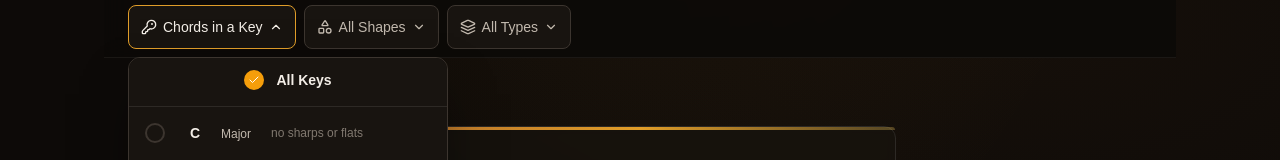
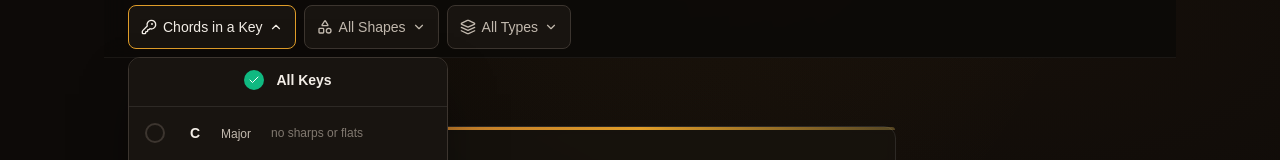
Before and after one commit to randysoller/onspace-9bg96c-13939, a React (Vite) app: page /chord-setup in a window 1280 px wide. Both pictures are taken after a click on the button "Chords in a Key". Shown: the part 551-711 px from the top of the page. Built offline with nearby package versions, Linux system fonts and the light colour scheme.

Commit message:
Visual edit in OnSpace

```diff
--- a/src/pages/ChordSetup.tsx
+++ b/src/pages/ChordSetup.tsx
@@ -92,13 +92,12 @@ function CheckboxIcon({
   color = 'primary',
 }: {
   checked: boolean;
-  color?: 'primary' | 'emerald' | 'violet' | 'amber';
+  color?: 'primary' | 'emerald' | 'violet';
 }) {
   const colorMap = {
     primary: { bg: 'bg-[hsl(var(--color-primary))]', border: 'border-[hsl(var(--color-primary))]' },
     emerald: { bg: 'bg-emerald-500', border: 'border-emerald-500' },
     violet: { bg: 'bg-violet-500', border: 'border-violet-500' },
-    amber: { bg: 'bg-amber-500', border: 'border-amber-500' },
   };
 
   const colors = colorMap[color];
@@ -140,7 +139,7 @@ function KeySheetContent({
         <div
           className={`size-5 rounded-full border-2 flex items-center justify-center shrink-0 ${
             keyFilter === null
-              ? 'border-amber-500 bg-amber-500'
+              ? 'border-emerald-500 bg-emerald-500'
               : 'border-[hsl(var(--border-default))]'
           }`}
         >
@@ -164,7 +163,7 @@ function KeySheetContent({
           <div
             className={`size-5 rounded-full border-2 flex items-center justify-center shrink-0 ${
               keyFilter?.display === ks.display
-                ? 'border-amber-500 bg-amber-500'
+                ? 'border-emerald-500 bg-emerald-500'
                 : 'border-[hsl(var(--border-default))]'
             }`}
           >
@@ -614,7 +613,7 @@ export default function ChordSetup() {
                   onClick={() => toggleSheet('key')}
                   className={`flex items-center gap-1.5 rounded-lg border px-3 py-2.5 text-sm font-body font-medium transition-all whitespace-nowrap active:scale-95 ${
                     keyFilter
-                      ? 'border-amber-500/50 bg-amber-500/10 text-amber-400'
+                      ? 'border-emerald-500/50 bg-emerald-500/10 text-emerald-400'
                       : activeSheet === 'key'
                       ? 'border-[hsl(var(--color-primary))] bg-[hsl(var(--bg-elevated))] text-[hsl(var(--text-default))]'
                       : 'border-[hsl(var(--border-default))] bg-[hsl(var(--bg-elevated))] text-[hsl(var(--text-subtle))] hover:bg-[hsl(var(--bg-overlay))]'
@@ -813,7 +812,7 @@ export default function ChordSetup() {
                   <>
                     {/* Key Pill */}
                     {keyFilter && (
-                      <div className="flex items-center gap-1.5 rounded-full px-2.5 py-0.5 text-[11px] font-body font-medium bg-amber-500/12 border border-amber-500/25 text-amber-400">
+                      <div className="flex items-center gap-1.5 rounded-full px-2.5 py-0.5 text-[11px] font-body font-medium bg-emerald-500/12 border border-emerald-500/25 text-emerald-400">
                         <span>{keyFilter.display} Major</span>
                         <button onClick={() => setKeyFilter(null)} className="hover:opacity-70">
                           <X className="size-3" />
```
